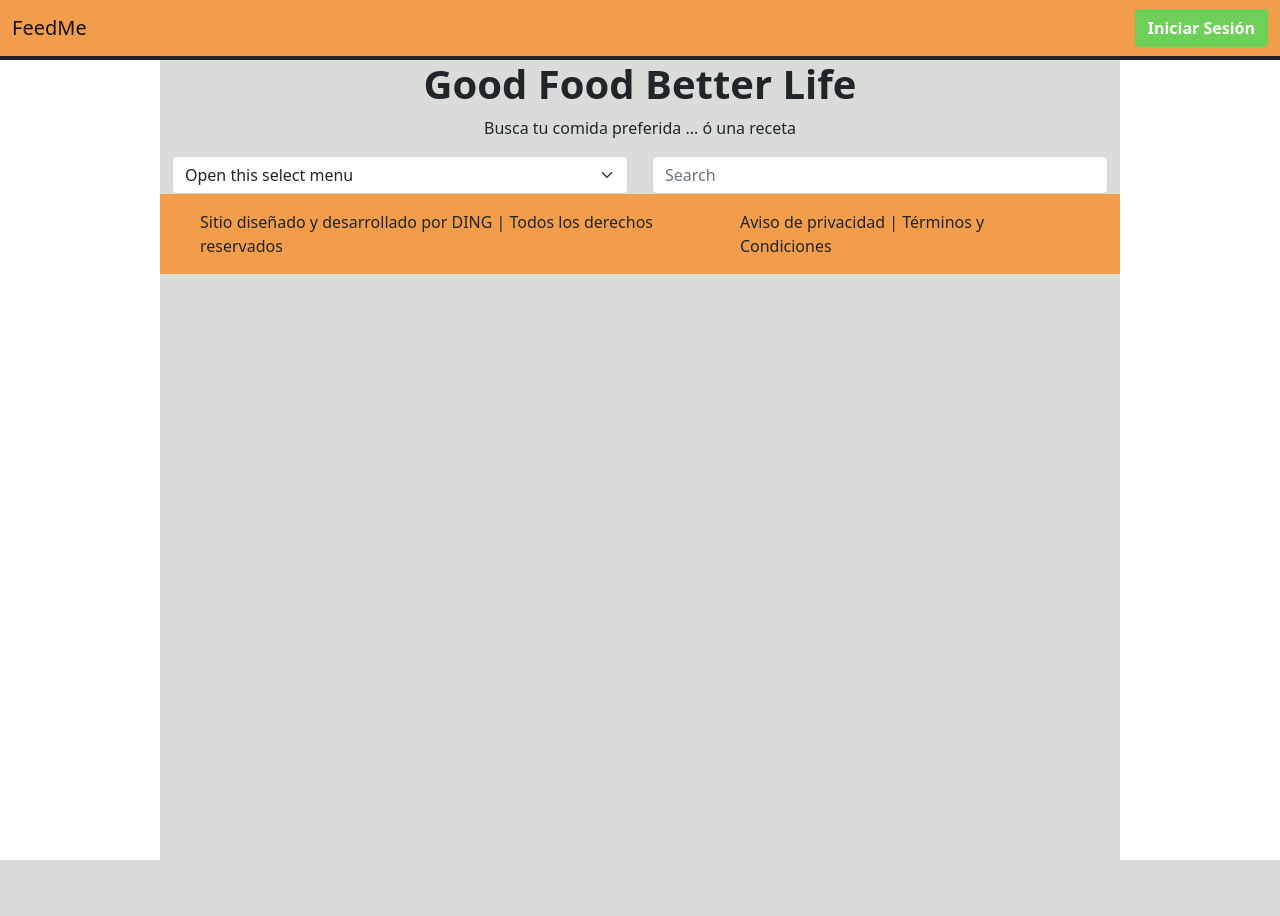
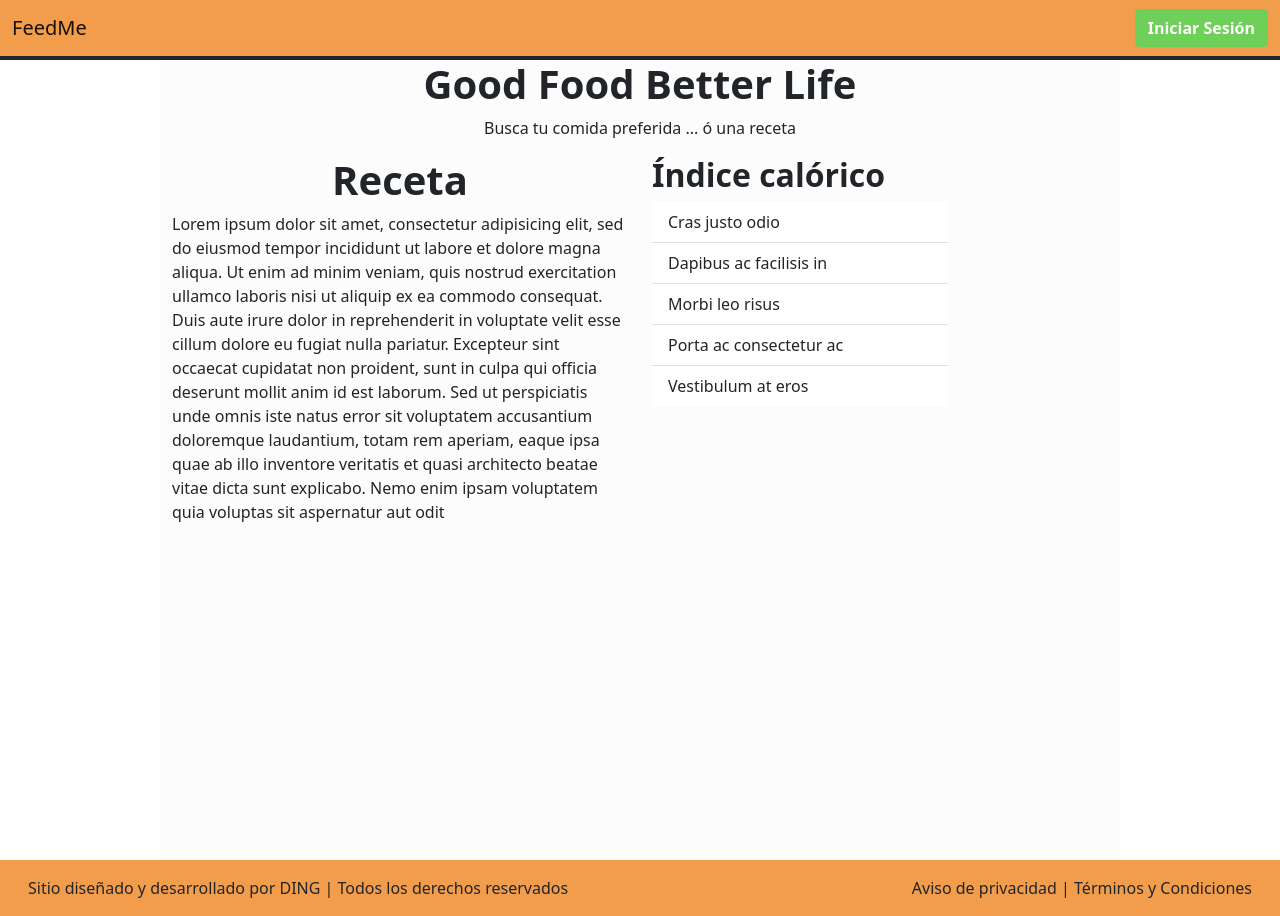
Before and after one commit to IanGarciaUnam/Aplicacion-Diseno-de-Interfaces, a Django app: page /receta in a window 1280 px wide. Before the commit the page ends 860 px from the top, so only its background shows below. Run offline with Django 4.2, Linux system fonts and the light colour scheme.

Commit message:
receta added

```diff
--- a/feedme/seeker/templates/seeker/receta.html
+++ b/feedme/seeker/templates/seeker/receta.html
@@ -21,23 +21,42 @@
     </div>
   </nav>
   <div id="main" class="h-100 ">
-    <div id="nl" class="container-fluid h-100 w-75">
+    <div id="receta" class="container-fluid h-100 w-75">
       <h1 class="text-dark fw-bold mx-auto">Good Food Better Life</h1>
       <p class="text-text-muted mx-auto">Busca tu comida preferida ... ó una receta</p>
-      <div class="row">
-        <div class="col">
-          <select class="form-select" aria-label="Default select example">
-            <option selected="">Open this select menu</option>
-            <option value="1">Índice calórico</option>
-            <option value="2">Alimento</option>
-            <option value="3">Receta</option>
-          </select>
+       <div class="row">
+        <div class="col-6">
+           <h1 class="text-dark fw-bold mx-auto">Receta</h1>
+
+           Lorem ipsum dolor sit amet, consectetur adipisicing elit, sed do eiusmod tempor incididunt ut labore et dolore magna aliqua. Ut enim ad minim veniam, quis nostrud exercitation ullamco laboris nisi ut aliquip ex ea commodo consequat. Duis aute irure dolor in reprehenderit in voluptate velit esse cillum dolore eu fugiat nulla pariatur. Excepteur sint occaecat cupidatat non proident, sunt in culpa qui officia deserunt mollit anim id est laborum.
+Sed ut perspiciatis unde omnis iste natus error sit voluptatem accusantium doloremque laudantium, totam rem aperiam, eaque ipsa quae ab illo inventore veritatis et quasi architecto beatae vitae dicta sunt explicabo. Nemo enim ipsam voluptatem quia voluptas sit aspernatur aut odit
         </div>
 
-        <div class="col">
-          <input class="form-control me-2" type="search" placeholder="Search" aria-label="Search">
+
+
+
+        <div class="col-4">
+          <h2 class="text-dark fw-bold mx-auto">Índice calórico</h2>
+
+            <ul class="list-group list-group-flush">
+
+            <li class="list-group-item">Cras justo odio</li>
+            <li class="list-group-item">Dapibus ac facilisis in</li>
+            <li class="list-group-item">Morbi leo risus</li>
+            <li class="list-group-item">Porta ac consectetur ac</li>
+            <li class="list-group-item">Vestibulum at eros</li>
+            </ul>
+
+
         </div>
 
+  </div>
+
+
+
+
+
+  </div>
 
     <!-- Footer -->
     <nav id="footer" class="navbar navbar-expand-lg navbar-light p-3">
--- a/feedme/static/css/style.css
+++ b/feedme/static/css/style.css
@@ -23,8 +23,11 @@ p {
   background-color:#D9DCD8;
 }
 
-#nl {
-  background-color: #D9DCD8;
+#receta{
+   background-color:#fcfcfc;
+}
+#receta_values{
+   background-color:#D9DCD8;
 }
 
 #seeker>h1 {
```
